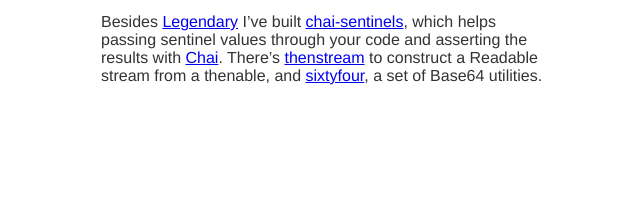
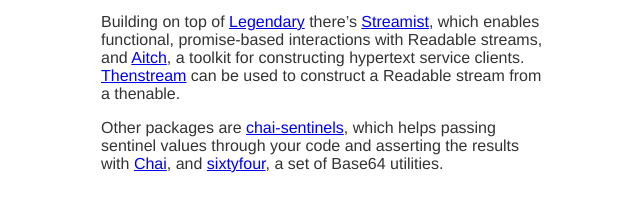
Before and after one commit to novemberborn/novemberborn.github.io, a website: page index.html in a window 1280 px wide. Shown: the part 1633-1838 px from the top of the page, without its empty margins (315-955 px from the left). Before the commit the page ends 1750 px from the top, so only its background shows below. Drawn offline with Linux system fonts and the light colour scheme.

Commit message:
Promote more Node packages

```diff
--- a/index.html
+++ b/index.html
@@ -73,13 +73,18 @@
           </a>
         </h1>
         <p>
-          Besides <a href="https://github.com/novemberborn/legendary">
-          Legendary</a>
-          I’ve built <a href="https://github.com/novemberborn/chai-sentinels">
+          Building on top of <a href="https://github.com/novemberborn/legendary">
+          Legendary</a> there’s <a href="https://github.com/novemberborn/streamist">
+          Streamist</a>, which enables functional, promise-based interactions
+          with Readable streams, and <a href="https://github.com/novemberborn/aitch">
+          Aitch</a>, a toolkit for constructing hypertext service clients.
+          <a href="https://github.com/novemberborn/thenstream">Thenstream</a>
+          can be used to construct a Readable stream from a thenable.
+        </p>
+        <p>
+          Other packages are <a href="https://github.com/novemberborn/chai-sentinels">
           chai-sentinels</a>, which helps passing sentinel values through your
-          code and asserting the results with <a href="http://chaijs.com/">Chai</a>.
-          There’s <a href="https://github.com/novemberborn/thenstream">thenstream</a>
-          to construct a Readable stream from a thenable,
+          code and asserting the results with <a href="http://chaijs.com/">Chai</a>,
           and <a href="https://github.com/novemberborn/sixtyfour">sixtyfour</a>,
           a set of Base64 utilities.
         </p>
```
